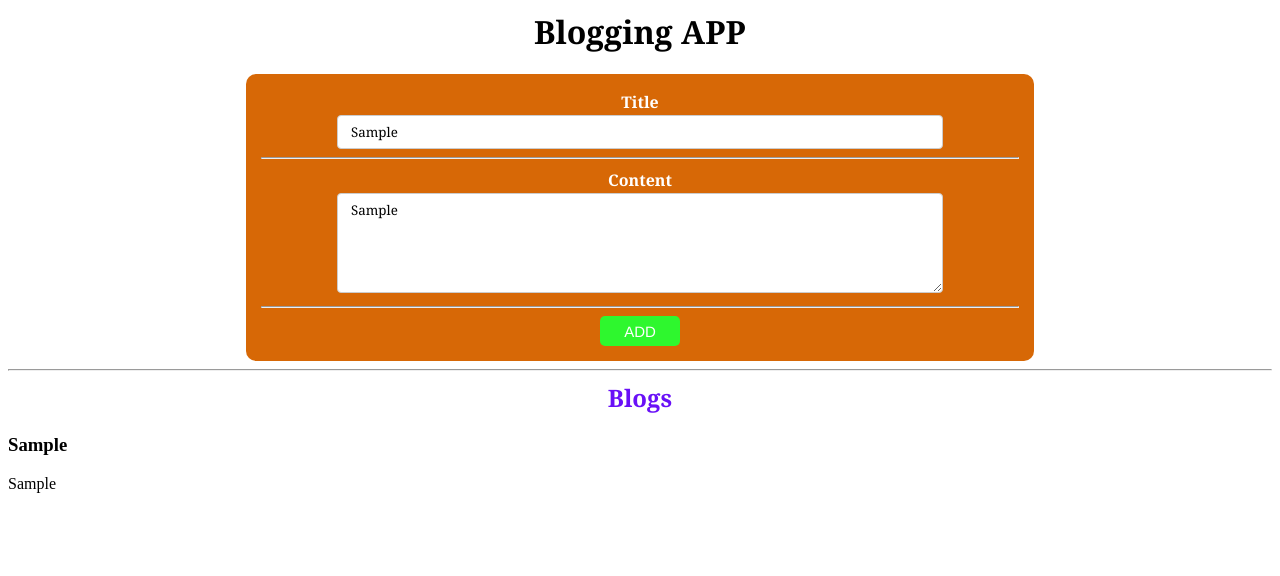
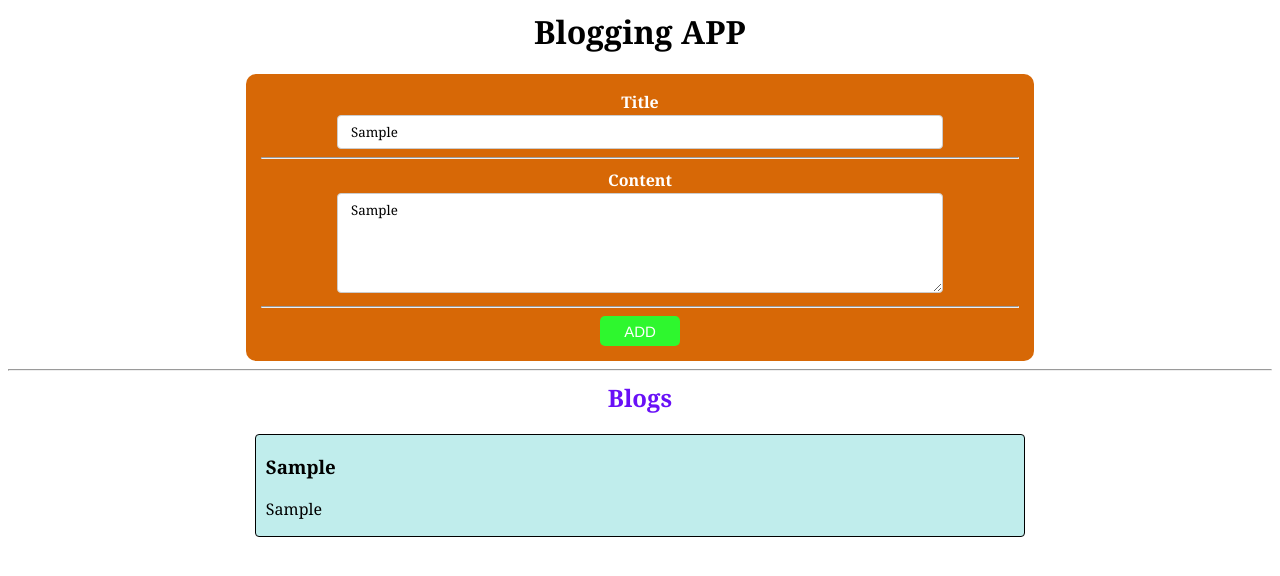
Before and after one commit to Ravikumargupta1999/Blogging-APP, a React (Create React App) app: page / in a window 1280 px wide. Both pictures are taken after typing "Sample", "Sample" into the empty fields and a click on the button "ADD". Shown: the top 576 px of the page. Built offline with nearby package versions, Linux system fonts and the light colour scheme; the HTML template or start-up script is replaced by a standard one.

Commit message:
Adding A Blog

```diff
--- a/src/Components/Blog.js
+++ b/src/Components/Blog.js
@@ -5,9 +5,14 @@ export default function Blog() {
 
     const [title, setTitle] = useState("");
     const [content, setContent] = useState("");
+    const [blogs,setBlogs] = useState([]);
 
     function handleSubmit(e) {
         e.preventDefault();
+
+        setBlogs([{title,content},...blogs]);
+
+        console.log(blogs);
     }
 
     return (
@@ -38,8 +43,15 @@ export default function Blog() {
             <hr />
 
             <h2> Blogs </h2>
-            <h3>{title}</h3>
-            <p>{content}</p>
+            {
+                blogs.map((blog,i)=>(
+                    <div className="blog" key={i}>
+                        <h3>{blog.title}</h3>
+                        <p>{blog.content}</p>
+                    </div>
+                ))
+            }
+
         </>
     )
 }
```
